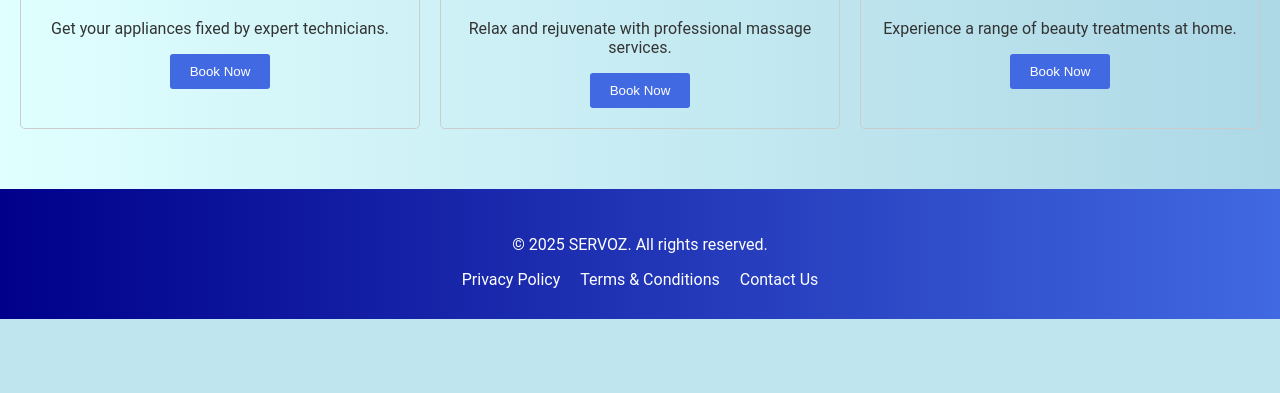
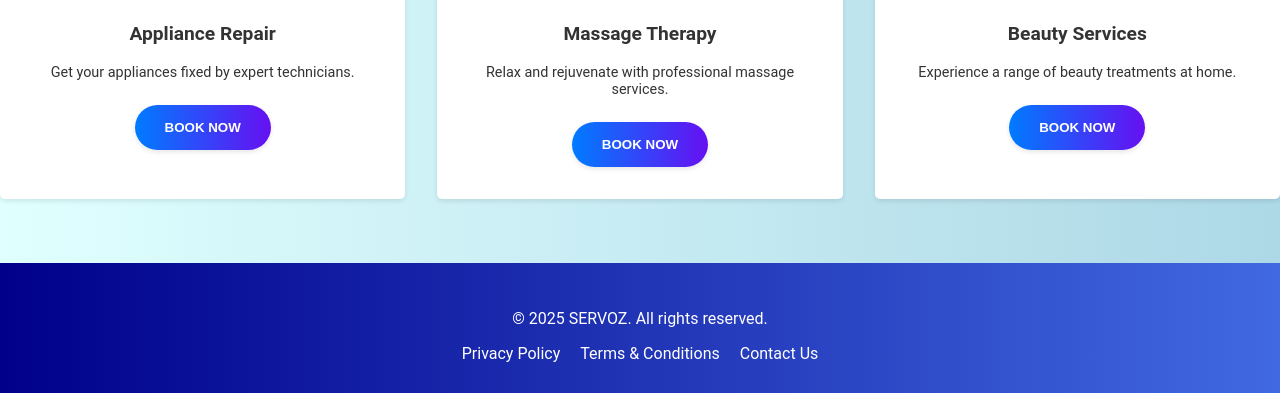
Before and after one commit to Yadavallitejas/servoz, a PHP site: page /services.html in a window 1280 px wide. Shown: the part 913-1306 px from the top of the page. Before the commit the page ends 1232 px from the top, so only its background shows below. Run offline with PHP 8.4, Linux system fonts and the light colour scheme.

Commit message:
Update home_styles.css

```diff
--- a/home_styles.css
+++ b/home_styles.css
@@ -271,41 +271,64 @@ footer ul li a:hover {
 }
 
 /* services */
+.services {
+  padding: 4rem 0;
+  text-align: center;
+}
 
-.services {
-  padding: 60px 20px;
+.services h2 {
+  text-align: center;
+  margin-bottom: 2rem;
 }
 
 .service-grid {
   display: grid;
   grid-template-columns: repeat(auto-fit, minmax(300px, 1fr));
-  grid-gap: 20px;
+  grid-gap: 2rem;
 }
 
 .service {
+  background-color: #fff;
+  border-radius: 5px;
+  box-shadow: 0 2px 5px rgba(0, 0, 0, 0.1);
+  padding: 2rem;
   text-align: center;
-  padding: 20px;
-  border: 1px solid #ccc;
-  border-radius: 5px;
 }
 
 .service img {
-  max-width: 150px;
-  margin-bottom: 15px;
-  border-radius: 10%;
+  max-width: 150px; /* Consistent image width */
+  margin-bottom: 1rem;
+}
+
+.service h3 {
+  margin-top: 1rem;
+  font-size: 1.2rem; /* Consistent font size */
+}
+
+.service p {
+  font-size: 0.9rem; /* Consistent font size */
+  margin-bottom: 1.5rem;
 }
 
 .book-button {
-  background-color: #4169E1;
-  color: white;
-  padding: 10px 20px;
+  display: block;
+  margin: 0 auto;
+  background: linear-gradient(to right, #007bff, #6610f2); /* Example: Blue to Purple gradient */
+  color: #fff;
+  padding: 15px 30px;
   border: none;
-  border-radius: 3px;
+  border-radius: 30px;
+  text-transform: uppercase;
+  font-weight: bold;
   cursor: pointer;
-  transition: all 0.3s ease;
+  transition: all 0.3s ease-in-out;
+  box-shadow: 0 2px 5px rgba(0, 0, 0, 0.1);
+  display: block;
+  margin: 0 auto;
 }
+
 .book-button:hover {
-  background-color: #00008B;
-  transform: scale(1.05);
+  background: linear-gradient(to left, #007bff, #6610f2);
+  transform: translateY(-3px);
   box-shadow: 0 5px 10px rgba(0, 0, 0, 0.2);
 }
```
